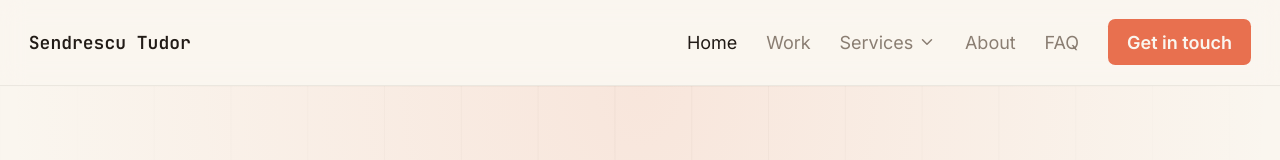
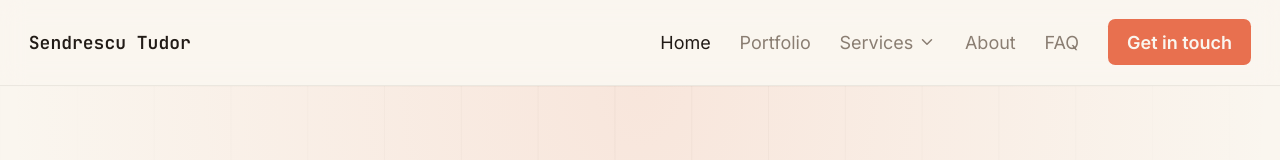
Before and after one commit to tudorsendrescu/portfolio, a React (Vite) app: page / in a window 1280 px wide. Shown: the top 160 px of the page. Built offline with nearby package versions, Linux system fonts and the light colour scheme.

Commit message:
copy: rename Work nav tab to Portfolio

```diff
--- a/src/components/Navbar.tsx
+++ b/src/components/Navbar.tsx
@@ -9,7 +9,7 @@ type NavLink = { to: string; label: string; children?: NavChild[] }
 
 const NAV: NavLink[] = [
   { to: '/', label: 'Home' },
-  { to: '/work', label: 'Work' },
+  { to: '/work', label: 'Portfolio' },
   {
     to: '/services',
     label: 'Services',
```
